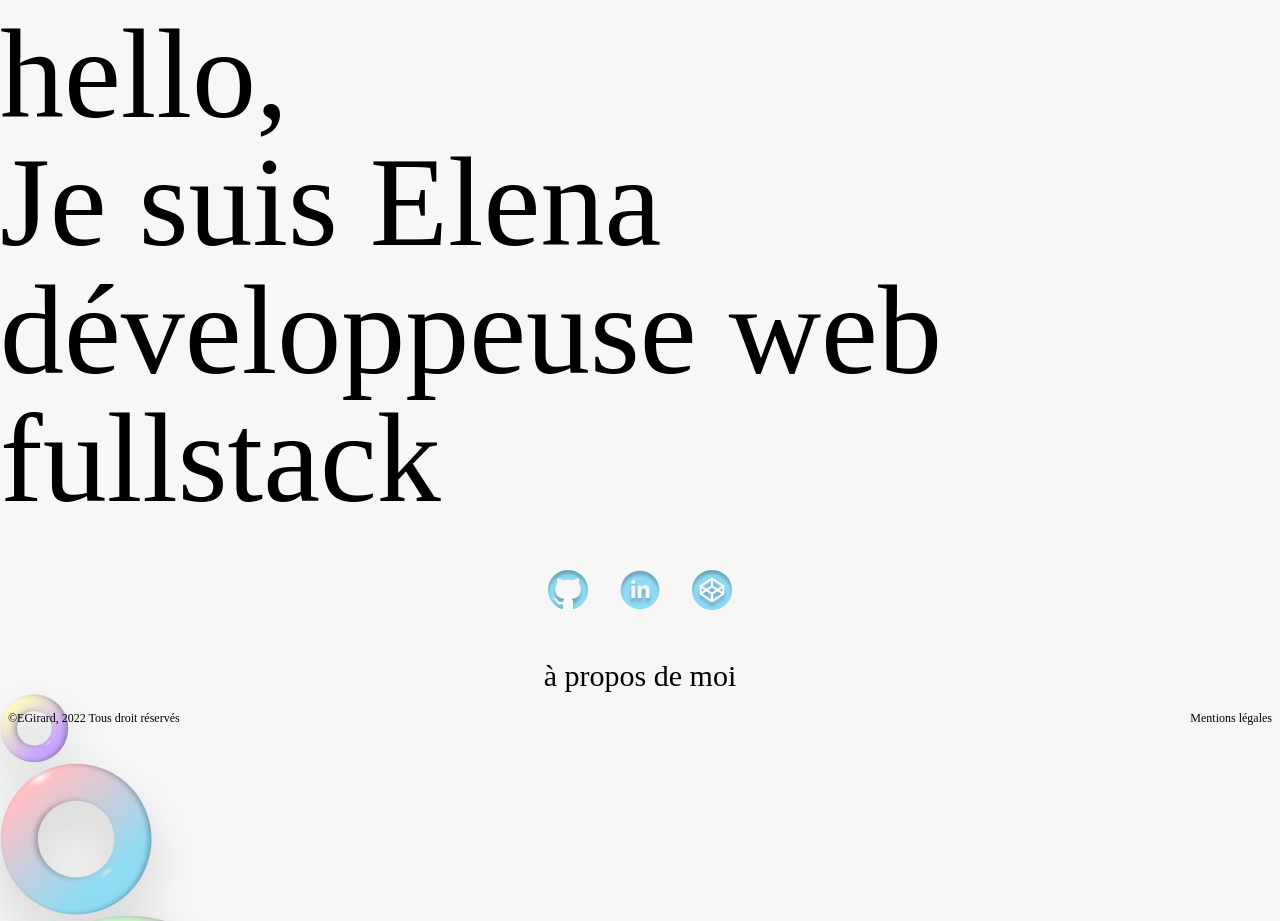
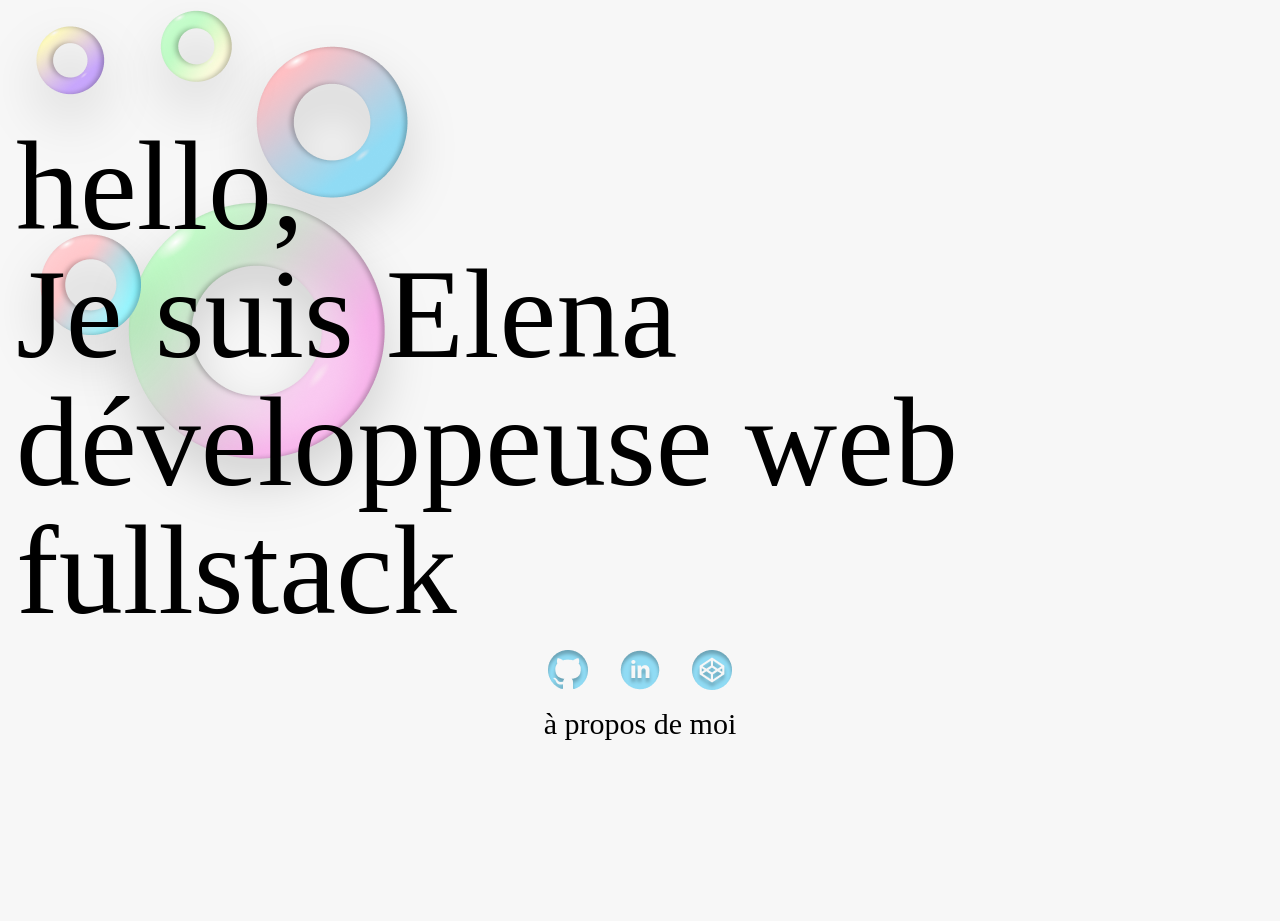
Before and after one commit to ElenaGir/Portfolio, a website: page index.html in a window 1280 px wide. Shown: the part 66-987 px from the top of the page. After the commit the page ends 808 px from the top, so only its background shows below. Drawn offline with nearby package versions, Linux system fonts and the light colour scheme.

Commit message:
position bonbon

```diff
--- a/index.html
+++ b/index.html
@@ -27,7 +27,7 @@
     <script src="https://cdnjs.cloudflare.com/ajax/libs/gsap/3.10.3/gsap.min.js" integrity="sha512-6zTDRWNxo8vI6JZYDCwhrJpg5icK3P4HNnW3czsO5Scb3lAoPDam+/wF3eog4hxcl0h44d0XlIcFkuoSaWHQ2g==" crossorigin="anonymous" referrerpolicy="no-referrer"></script>
     <title>Elena Girard - Portfolio</title>
 </head>
-<body class="h-screen w-screen overflow-x-hidden">
+<body class="overflow-x-hidden">
     <header>
         <nav class="p-2">
             <p class="logo h-2 w-4 text-xl object-left-top "> elena girard</p>
@@ -92,14 +92,22 @@
             </div>
         </nav>
     </header>
-    <main class="w-full">
+    <section class="bonbons -z-50 max-h-full w-full absolute mt-0">
+        <div class="drop-shadow-2xl absolute mt-4 ml-9"><img src="assets/Ellipse 135.webp" alt="bonbon 135"></div>
+        <div class="drop-shadow-2xl absolute mt-9 ml-64"><img src="assets/Ellipse 136.webp" alt="bonbon 136"></div>
+        <div class="drop-shadow-2xl absolute mt-48 ml-32"><img src="assets/Ellipse 137.webp" alt="bonbon 137"></div>
+        <div class="drop-shadow-2xl absolute mt-56 ml-10"><img src="assets/Ellipse 138.webp" alt="bonbon 138"></div>
+        <div class="drop-shadow-2xl absolute mb-6 ml-40"><img src="assets/Ellipse 140.webp" alt="bonbon 140"></div>
+    </section>
+    <!-- <div class="drop-shadow-2xl absolute mt-56 ml-96"><img src="assets/Ellipse 135.webp" alt="bonbon 135"></div> -->
+    <main class="w-full h-full">
         <section class ="flex justify-center items-center flex-col">
-            <h1 class="text-5xl lg:text-9xl">
+            <h1 class="text-5xl mt-28 lg:text-9xl pl-4">
                 <p>hello,</p>
                 <p id="break-me">Je suis Elena </p>
                 <p >développeuse web fullstack</p>
             </h1>
-            <div class="reseaux flex p-8">
+            <div class="reseaux flex ">
                 <div class="p-4 "><img src="assets/github.webp" alt="icon GITHUB"></div>
                 <div class="p-4"><img src="assets/linkedin.webp" alt="icon GITHUB"></div>
                 <div class="p-4"><img src="assets/codepen.webp" alt="icon GITHUB"></div>
@@ -108,18 +116,11 @@
             <h2 class="text-3xl"><a href="#">à propos de moi</a></h2>
 
         </section>
-        <section class="bonbons -z-50">
-            <div class="drop-shadow-2xl "><img src="assets/Ellipse 135.webp" alt="bonbon 135"></div>
-            <div class="drop-shadow-2xl"><img src="assets/Ellipse 136.webp" alt="bonbon 136"></div>
-            <div class="drop-shadow-2xl"><img src="assets/Ellipse 137.webp" alt="bonbon 137"></div>
-            <div class="drop-shadow-2xl"><img src="assets/Ellipse 138.webp" alt="bonbon 138"></div>
-            <div class="drop-shadow-2xl"><img src="assets/Ellipse 140.webp" alt="bonbon 140"></div>
-        </section>
     </main>
-    <footer class="flex text-xs justify-between p-2 fixed bottom-0 w-full">
+    <!-- <footer class="flex text-xs justify-between p-2 fixed bottom-0 w-full">
       <p class="">©EGirard, 2022 Tous droit réservés </p>
       <p class="">Mentions légales</p>
-    </footer>
+    </footer> -->
  <script src="script_nav.js"></script>
  <script src="animation.js"></script>
 </body>
```
Also changed, not shown: dist/output.css.
